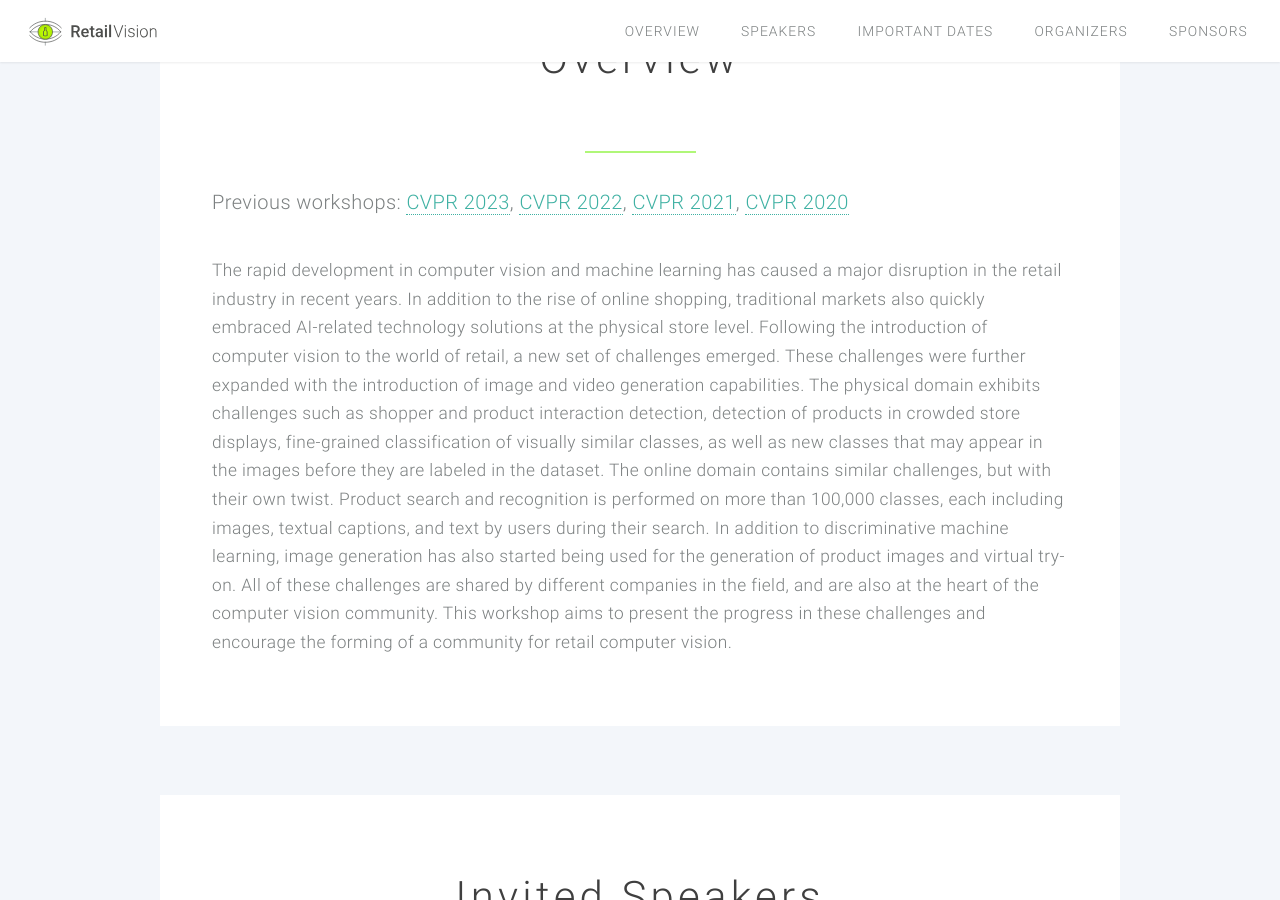
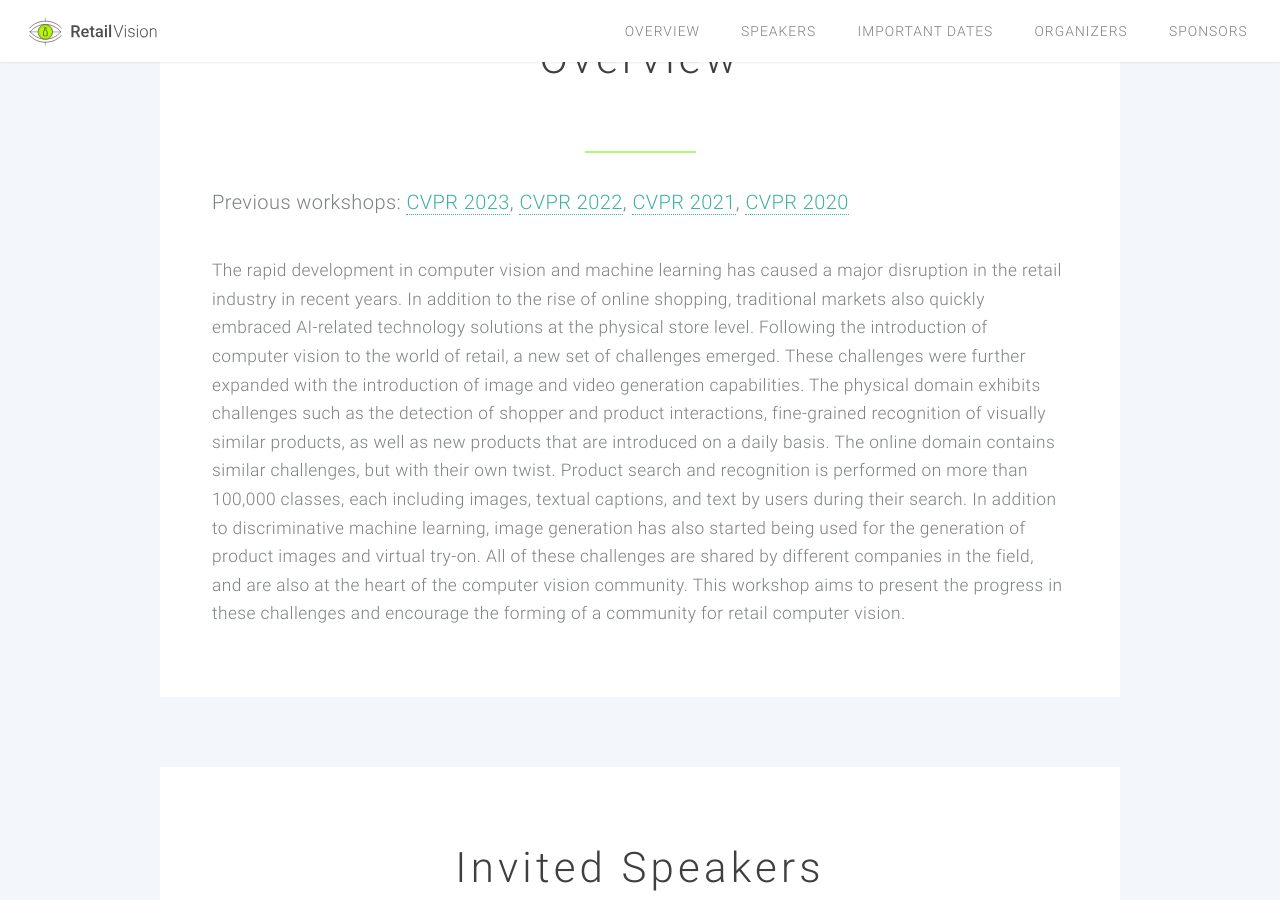
Before and after one commit to retailvisionworkshop/retailvisionworkshop.github.io, a Jekyll site: the page built from index.html, in a window 1280 px wide and 900 px high, scrolled down 693 px. Built offline with Jekyll 4.4.1, drawn with Linux system fonts in a browser that asks for light colours; some of the changed text lies outside the part shown.

Commit message:
Add files via upload

```diff
--- a/index.html
+++ b/index.html
@@ -26,22 +26,15 @@ redirect_from: "/"
                 </p>
 
                 <!-- <p> -->
-                    The rapid development in computer vision and machine learning has caused a
-        major disruption in the retail industry in recent years. In addition to the rise of
-        online shopping, traditional markets also quickly embraced AI-related technology
-        solutions at the physical store level.
-        Following the introduction of computer vision to the world of retail, a new
-        set of challenges emerged. These challenges were further expanded with the introduction
-        of image and video generation capabilities. The physical domain exhibits challenges such
-        as shopper and product interaction detection, detection of products in crowded store displays,
-        fine-grained classification of visually similar classes, as well as new classes that may appear in the images
-        before they are labeled in the dataset. The online domain contains similar challenges, but with their own twist.
-        Product search and recognition is performed on more than 100,000 classes, each including images, textual
-        captions, and text by users during their search. In addition to discriminative machine learning, image
-        generation has also started being used for the generation of product images and virtual try-on.
-        All of these challenges are shared by different companies in the field, and are also at the heart of
-        the computer vision community. This workshop aims to present the progress in these challenges and encourage
-        the forming of a community for retail computer vision.
+                    The rapid development in computer vision and machine learning has caused a major disruption in the retail industry in recent years. In addition to the rise of online shopping, traditional markets also quickly embraced AI-related technology solutions at the physical store level. Following the introduction of computer vision to the world of retail, a new set of challenges emerged. These challenges were further expanded with the introduction of image and video generation capabilities.
+
+                    The physical domain exhibits challenges such as the detection of shopper and product interactions, fine-grained recognition of visually similar products, as well as new products that are introduced on a daily basis.
+
+                    The online domain contains similar challenges, but with their own twist. Product search and recognition is performed on more than 100,000 classes, each including images, textual captions, and text by users during their search.
+
+                    In addition to discriminative machine learning, image generation has also started being used for the generation of product images and virtual try-on.
+
+                    All of these challenges are shared by different companies in the field, and are also at the heart of the computer vision community. This workshop aims to present the progress in these challenges and encourage the forming of a community for retail computer vision.
                 <!-- </p> -->
     </section>
 
@@ -230,7 +223,7 @@ redirect_from: "/"
                             <strong>Roberto Pierdicca</strong><br>
                         </header>
                         <div id="minor_line"></div>
-                        <div class="affiliation">University of Macerata</div>
+                        <div class="affiliation">GAP Lab - Università Politecnica delle Marche</div>
                     </section>
                 </a>
             </div>
```
